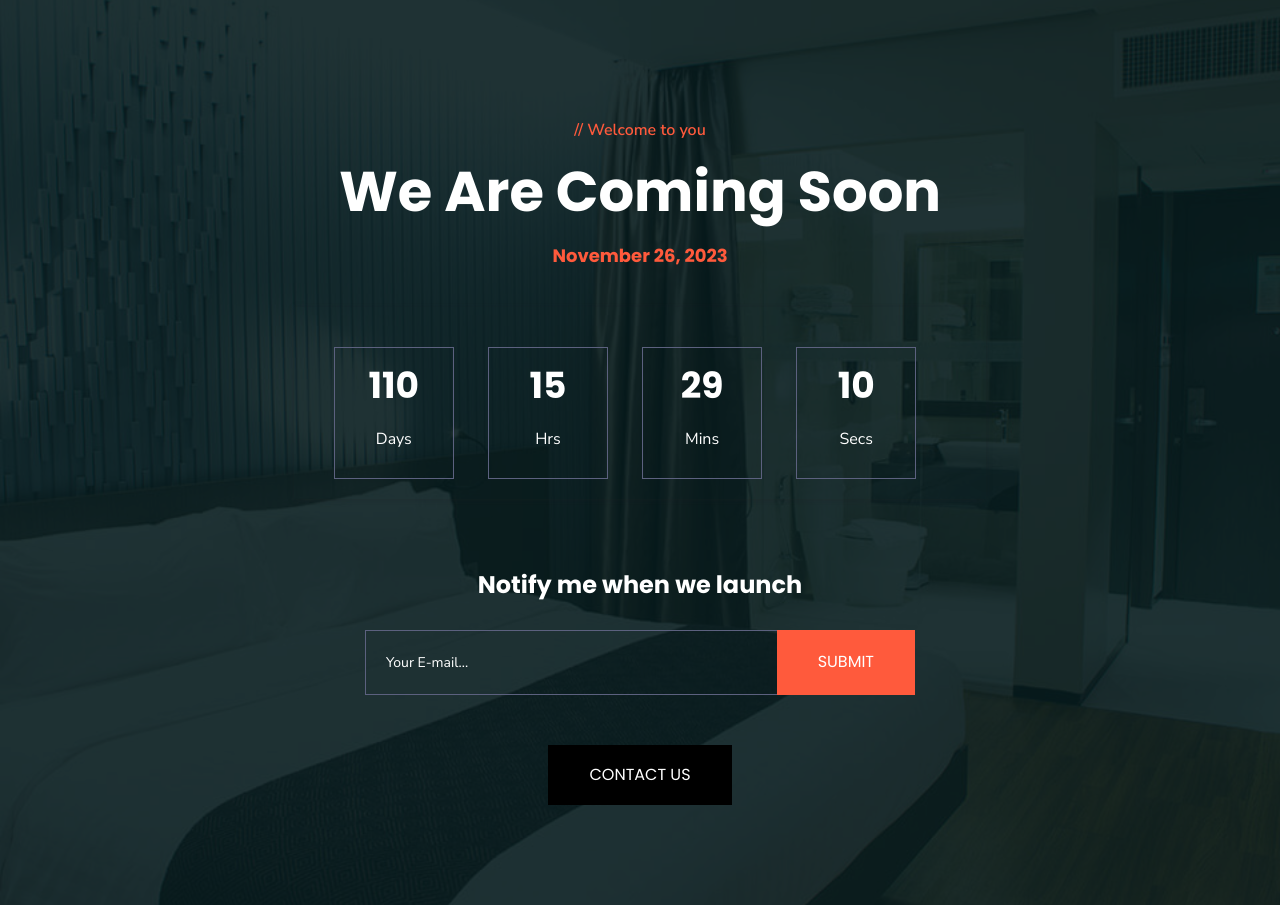
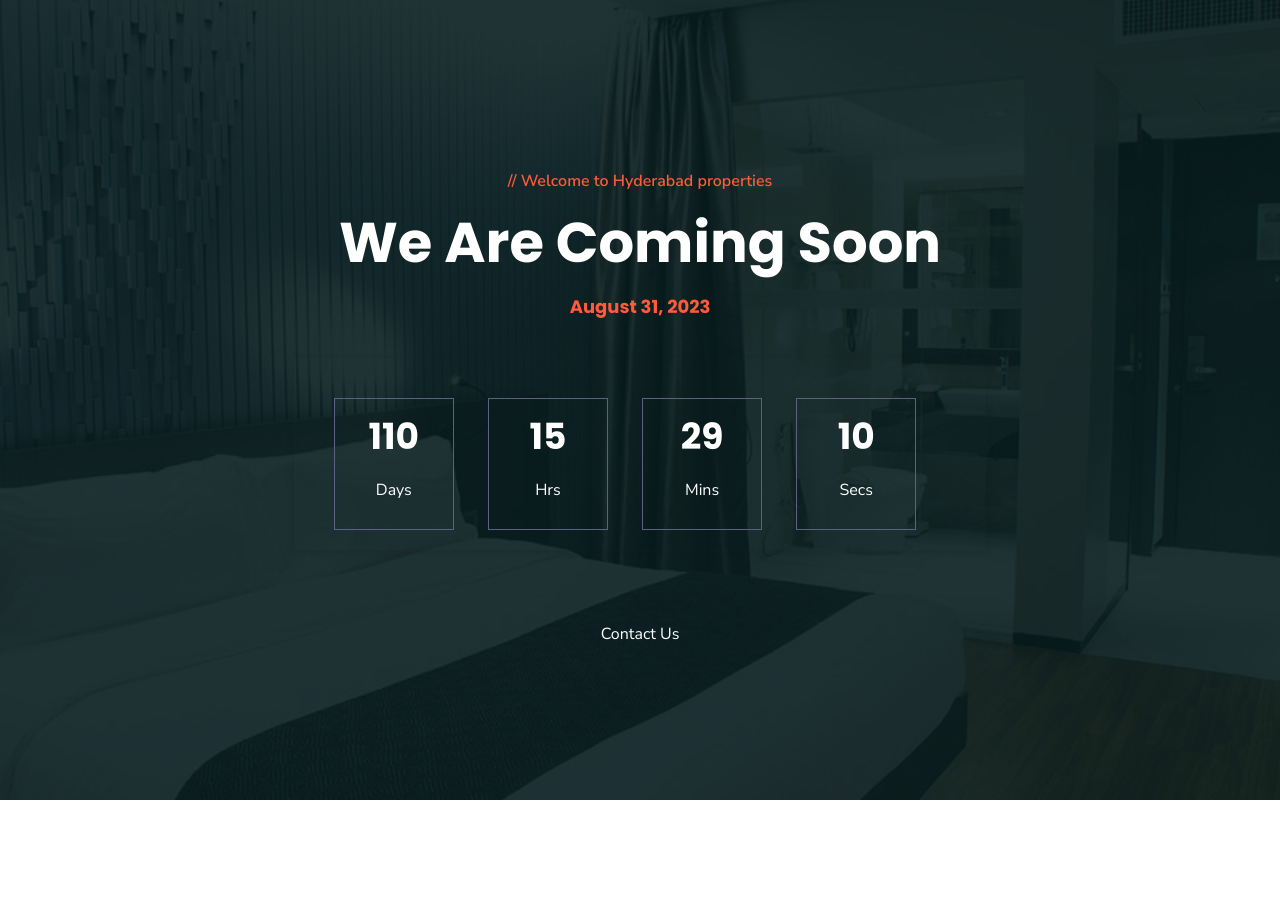
Before and after one commit to ayush-penumatsa/Real-Estate, a plain HTML site: page coming-soon.html in a window 1280 px wide. After the commit the page ends 800 px from the top, so only its background shows below. Drawn offline with Linux system fonts and the light colour scheme.

Commit message:
Update coming-soon.html

```diff
--- a/coming-soon.html
+++ b/coming-soon.html
@@ -6,7 +6,7 @@
 <head>
     <meta charset="utf-8">
     <meta http-equiv="x-ua-compatible" content="ie=edge">
-    <title>Quarter - Real Estate HTML Template</title>
+    <title>Hyderabad properties - Real Estate</title>
     <meta name="robots" content="noindex, follow" />
     <meta name="description" content="">
     <meta name="viewport" content="width=device-width, initial-scale=1, shrink-to-fit=no">
@@ -40,21 +40,21 @@
                 <div class="col-lg-12">
                     <div class="coming-soon-inner">
                         <div class="section-title-area ltn__section-title-2">
-                            <h6 class="section-subtitle ltn__secondary-color">//  Welcome to you</h6>
+                            <h6 class="section-subtitle ltn__secondary-color">//  Welcome to Hyderabad properties</h6>
                             <h1 class="section-title white-color">We Are Coming Soon</h1>
-                            <h5 class="ltn__secondary-color">November 26, 2023</h5>
+                            <h5 class="ltn__secondary-color">August 31, 2023</h5>
                         </div>
                         <div class="ltn__countdown mb-20" data-countdown="2023/11/26"></div>
 
-                        <div class="ltn__newsletter-inner mt-50">
+<!--                         <div class="ltn__newsletter-inner mt-50">
                             <h3>Notify me when we launch</h3>
                             <form action="#" class="ltn__form-box">
                                 <input type="email" name="email" placeholder="Your E-mail...">
                                 <button type="submit" class="btn theme-btn-1 btn-effect-1">SUBMIT</button>
                             </form>
-                        </div>
+                        </div> -->
                         <div class="btn-wrapper mt-50">
-                            <a href="contact.html" class="btn theme-btn-2 btn-effect-2 text-uppercase">Contact Us</a>
+                            <a href="# class="btn theme-btn-2 btn-effect-2 text-uppercase">Contact Us</a>
                         </div>
                     </div>
                 </div>
```
